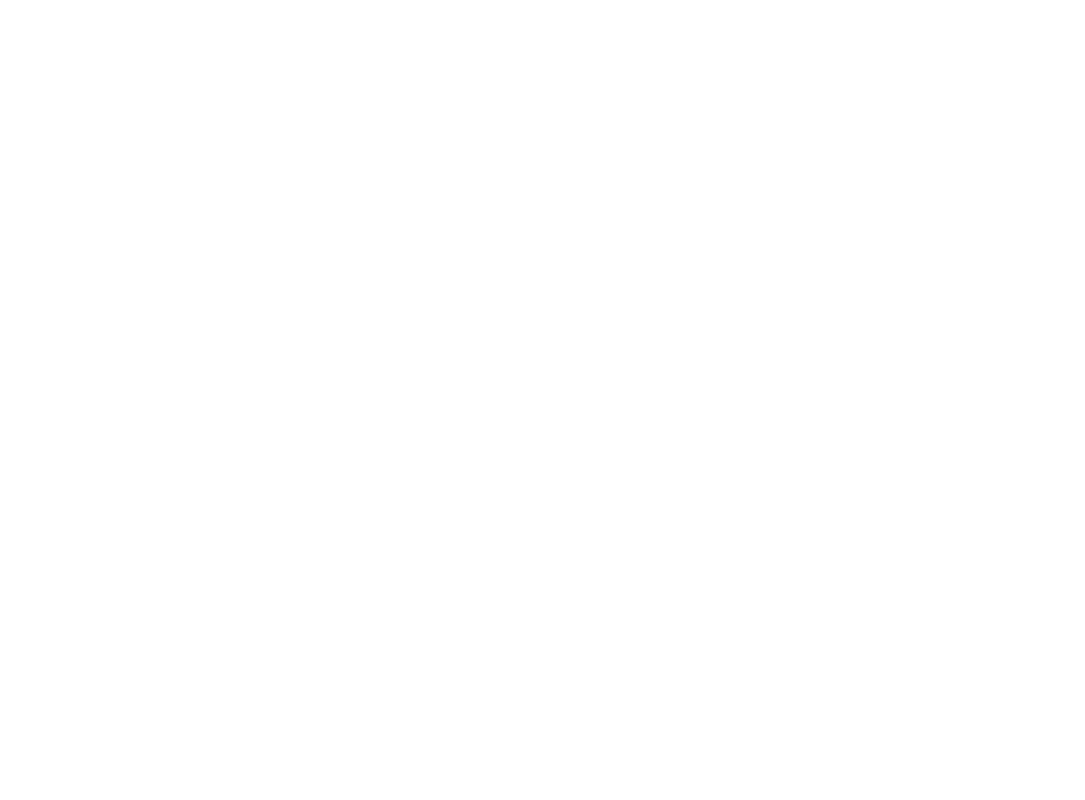
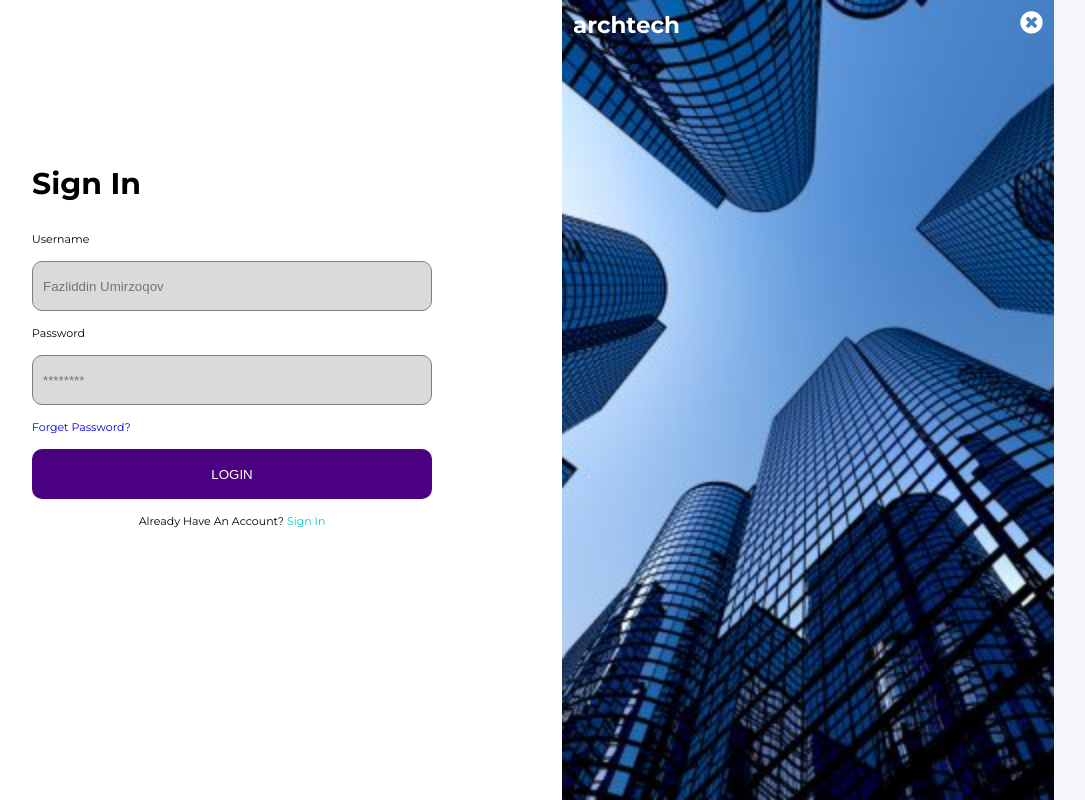
Before and after one commit to TurdaliyevJoraqozi/Sign-Up-pages, a plain HTML site: page page_8.html in a window 1280 px wide. Shown: the whole page, without its empty margins (162-1247 px from the left). Drawn offline with Linux system fonts and the light colour scheme.

Commit message:
8-pageni boshlayabman

```diff
--- a/css/style.css
+++ b/css/style.css
@@ -7,7 +7,7 @@
   gap: 0rem;
 }
 .right_image {
-  background-image: url(../images/Buildings-Sky-Scrapers.jpeg);
+  background-image: url(../images/depositphotos_25081731-stock-photo-reflective-skyscrapers-business-office-buildings.jpeg);
   background-repeat: no-repeat;
   background-size: cover;
   background-position: center;
--- a/page_8.html
+++ b/page_8.html
@@ -0,0 +1,53 @@
+<!DOCTYPE html>
+<html lang="en">
+  <head>
+    <meta charset="UTF-8" />
+    <meta http-equiv="X-UA-Compatible" content="IE=edge" />
+    <meta name="viewport" content="width=device-width, initial-scale=1.0" />
+    <title>Sign up project</title>
+    <link rel="stylesheet" href="css/general.css" />
+    <link rel="stylesheet" href="css/queries.css" />
+    <link rel="stylesheet" href="css/style.css" />
+    <link rel="preconnect" href="https://fonts.googleapis.com" />
+    <link rel="preconnect" href="https://fonts.gstatic.com" crossorigin />
+    <link
+      href="https://fonts.googleapis.com/css2?family=Montserrat:ital,wght@0,400;0,500;0,600;0,700;1,400;1,500;1,600;1,700&display=swap"
+      rel="stylesheet"
+    />
+    <link
+      rel="stylesheet"
+      href="https://pro.fontawesome.com/releases/v5.10.0/css/all.css"
+      integrity="sha384-AYmEC3Yw5cVb3ZcuHtOA93w35dYTsvhLPVnYs9eStHfGJvOvKxVfELGroGkvsg+p"
+      crossorigin="anonymous"
+    />
+  </head>
+  <body>
+    <div class="container page7">
+      <div class="left_sign">
+        <h1 class="text in">Sign In</h1>
+        <p class="text ismcha user">Username</p>
+        <input
+          class="text input ism"
+          type="text"
+          placeholder="Fazliddin Umirzoqov"
+        />
+        <p class="text ismcha pass">Password</p>
+        <input class="text input kod" type="number" placeholder="********" />
+        <br />
+        <a href="#" class="text forget">Forget Password?</a>
+
+        <button class="text login input">LOGIN</button>
+
+        <p class="text ismcha an">
+          Already Have An Account? <span>Sign In</span>
+        </p>
+      </div>
+      <div class="right_image">
+        <ul>
+          <li><h2 class="arch">archtech</h2></li>
+          <li><i class="fas fa-times-circle"></i></li>
+        </ul>
+      </div>
+    </div>
+  </body>
+</html>
```
Also changed, not shown: images/depositphotos_25081731-stock-photo-reflective-skyscrapers-business-office-buildings.jpeg (added).
